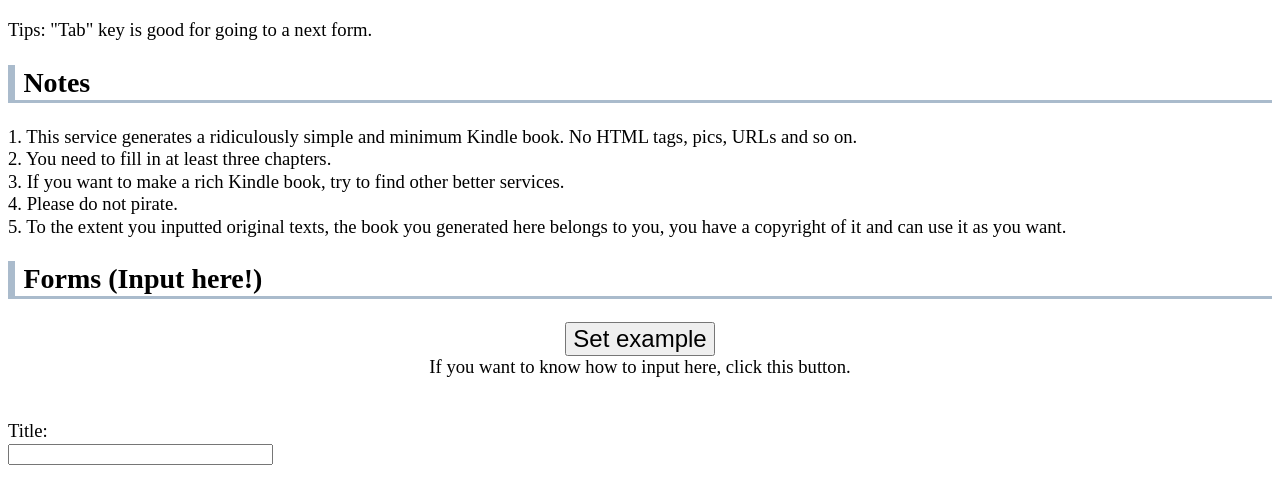
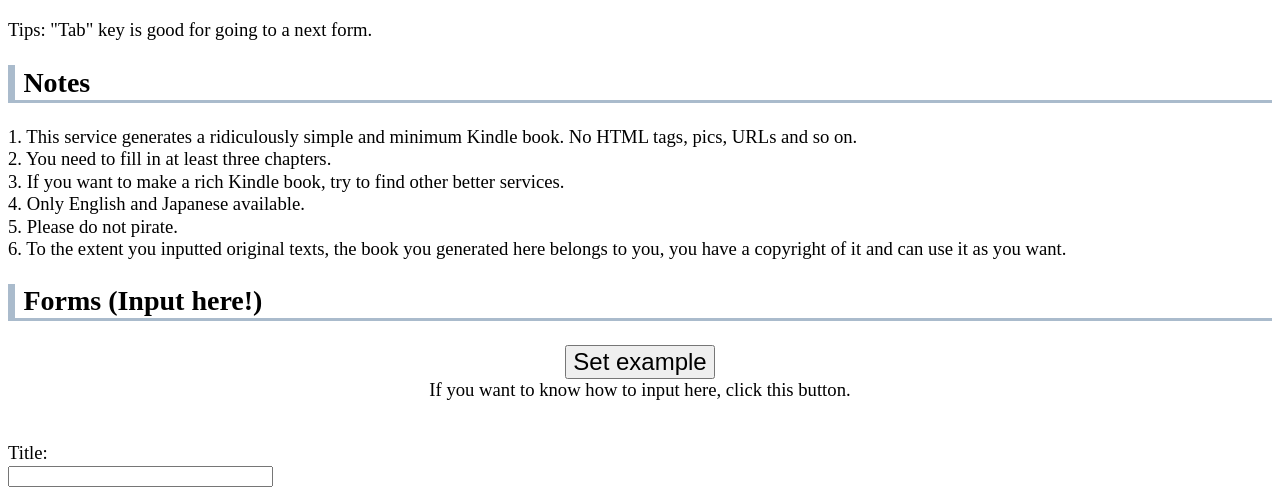
Before and after one commit to kawa-/MinimumKindleBookGenerator, a PHP site: page / in a window 1280 px wide. Shown: the part 340-840 px from the top of the page. Run offline with PHP 8.4, Linux system fonts and the light colour scheme.

Commit message:
add text

```diff
--- a/index.php
+++ b/index.php
@@ -31,8 +31,9 @@
 			<p>1. This service generates a ridiculously simple and minimum Kindle book. No HTML tags, pics, URLs and so on.<br>
 				2. You need to fill in at least three chapters.<br>
 				3. If you want to make a rich Kindle book, try to find other better services.<br>
-				4. Please do not pirate. <br>
-				5. To the extent you inputted original texts, the book you generated here belongs to you, you have a copyright of it and can use it as you want.<br>
+				4. Only English and Japanese available.<br>
+				5. Please do not pirate. <br>
+				6. To the extent you inputted original texts, the book you generated here belongs to you, you have a copyright of it and can use it as you want.<br>
 			</p>
 		</div>
 
@@ -96,16 +97,17 @@
 		<!-- When pull request, please add your name and your contribution. -->
 		<div>
 			<h2>Contributer</h2>
-			<p>- Name: KAWAMORITA Mitsuaki, firstly wrote this service.<br>
-			- Email: kawa[♯ at.sign.com ♯]hongo.wide.ad.jp ( [♯ at.sign.com ♯] → @ )</p>
+			<p>- Name: KAWAMORITA Mitsuaki(kawa[♯ at.sign.com ♯]hongo.wide.ad.jp ( [♯ at.sign.com ♯] → @ )), firstly wrote this service.<br>
+			</p>
 		</div>
 
 		<!-- ---------- ToDo ---------- -->
 		<div>
-			<h2>ToDo</h2>
+			<h2>ToDo with who requested</h2>
 			<p>- Make a Japanese UI Version [KAWAMORITA Mitsuaki]<br>
 				- MarkDown or Textile style available [KAWAMORITA Mitsuaki]<br>
 				- Send the book by email [KAWAMORITA Mitsuaki]<br>
+				- Add other languages(now only English and Japanese) [KAWAMORITA Mitsuaki]<br>
 			</p>
 		</div>
 
```
